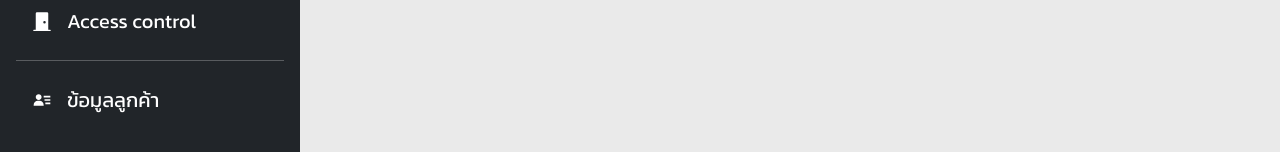
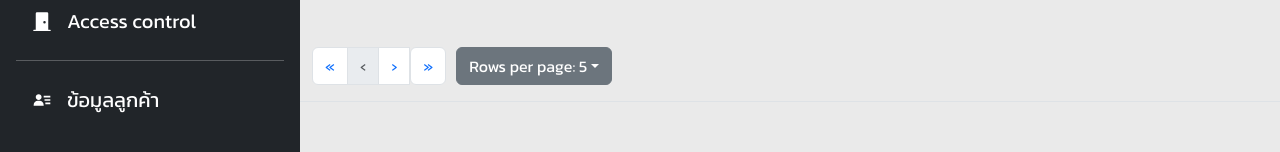
Before and after one commit to Mikesukami/CWEI-project, a React (Vite) app in the folder react-helpdesk/react-helpdesk-main/itvertex-app/: page /cctv/all in a window 1280 px wide. Shown: the part 239-391 px from the top of the page. Built offline with nearby package versions, Linux system fonts and the light colour scheme; no server answers.

Commit message:
Big update for pagination in cctv page and select show per page

```diff
--- a/react-helpdesk/react-helpdesk-main/itvertex-app/src/components/CCTV/Cctv.jsx
+++ b/react-helpdesk/react-helpdesk-main/itvertex-app/src/components/CCTV/Cctv.jsx
@@ -1,13 +1,17 @@
-import { useState , useEffect } from 'react';
+import { useState, useEffect } from 'react';
 import Form from 'react-bootstrap/Form';
 import InputGroup from 'react-bootstrap/InputGroup';
 import Table from 'react-bootstrap/Table';
 import { Link } from 'react-router-dom';
 import CctvItem from './CctvItem';
+import Pagination from 'react-bootstrap/Pagination';
+import Dropdown from 'react-bootstrap/Dropdown';
 
 export default function Customer() {
-    const [search,setSearch] = useState("");
+    const [search, setSearch] = useState("");
     const [cctvdata, setCctvdata] = useState([]);
+    const [currentPage, setCurrentPage] = useState(0);
+    const [numPerPage, setNumPerPage] = useState(5);
 
     useEffect(() => {
         async function fetchData() {
@@ -26,20 +30,44 @@ export default function Customer() {
             let json = await response.json();
 
             //* ค้นหาข้อมูล
-            const result = json.data.filter((item)=> item.ipc_address.includes(search)|| item.ipc_name.includes(search));
+            const result = json.data.filter((item) => item.ipc_address.includes(search) || item.ipc_name.includes(search));
 
             setCctvdata(result);
+            setCurrentPage(0); // Reset to the first page when the search changes
         }
         fetchData();
 
-
-
     }, [search]);
 
+    const totalPages = Math.ceil(cctvdata.length / numPerPage);
+    const startIndex = currentPage * numPerPage;
+    const endIndex = startIndex + numPerPage;
+
+    const handlePageSelect = (page) => {
+        setCurrentPage(page);
+    };
+
+    const handleNumPerPageSelect = (selectedNum) => {
+        setNumPerPage(selectedNum);
+        setCurrentPage(0); // Reset to the first page when the number of rows per page changes
+    };
+
+    const firstPage = () => {
+        setCurrentPage(0);
+    };
+
+    const lastPage = () => {
+        setCurrentPage(totalPages - 1);
+    };
+
+    const showAllData = () => {
+        setNumPerPage(cctvdata.length);
+        setCurrentPage(0);
+    };
 
     return (
         <div style={{ background: '#eaeaea', width: '100%', height: '100vh' }}>
-            <Link className="btn btn-success btn-sm" to="/customer/create" style={{ marginLeft: '3rem', marginTop: '40px'}}>+เพิ่มข้อมูลลูกค้า</Link>
+            <Link className="btn btn-success btn-sm" to="/customer/create" style={{ marginLeft: '3rem', marginTop: '40px' }}>+เพิ่มข้อมูลลูกค้า</Link>
 
             <InputGroup style={{ marginLeft: '3rem', marginTop: '30px', width: '40%' }}>
                 <Form.Control
@@ -51,30 +79,60 @@ export default function Customer() {
                 />
             </InputGroup>
 
-            <div style={{ margin: '3rem' , marginTop: '1rem'}}>
+            <div style={{ margin: '3rem', marginTop: '1rem' }}>
                 <Table striped bordered hover>
                     <thead>
                         <tr role="row" className="bg-secondary text-white">
-                            <th tabIndex="0" rowSpan="1" colSpan="1" style={{width: '5%' , textAlign: 'center'}}>IP Address</th>
-                            <th tabIndex="0" rowSpan="1" colSpan="1" style={{width: '5%' , textAlign: 'center'}}>CCTV Name</th>
-                            <th tabIndex="0" rowSpan="1" colSpan="1" style={{width: '5%' , textAlign: 'center'}}>Status</th>
-                            <th tabIndex="0" rowSpan="1" colSpan="1" style={{width: '5%' , textAlign: 'center'}}>Actions</th>
+                            <th tabIndex="0" rowSpan="1" colSpan="1" style={{ width: '5%', textAlign: 'center' }}>IP Address</th>
+                            <th tabIndex="0" rowSpan="1" colSpan="1" style={{ width: '5%', textAlign: 'center' }}>CCTV Name</th>
+                            <th tabIndex="0" rowSpan="1" colSpan="1" style={{ width: '5%', textAlign: 'center' }}>Status</th>
+                            <th tabIndex="0" rowSpan="1" colSpan="1" style={{ width: '5%', textAlign: 'center' }}>Actions</th>
                         </tr>
                     </thead>
                     <tbody>
                         {Array.isArray(cctvdata) && cctvdata.length > 0 ? (
-                            cctvdata.map((item, index) => (
+                            cctvdata.slice(startIndex, endIndex).map((item, index) => (
                                 <CctvItem key={item.ipc_id} index={index + 1} {...item} />
                             ))
                         ) : (
-                            <tr style={{textAlign: 'center'}}>
+                            <tr style={{ textAlign: 'center' }}>
                                 <td colSpan="6">ไม่พบข้อมูลที่ค้นหา</td>
                             </tr>
                         )}
                     </tbody>
                 </Table>
             </div>
+            <div className='container mt-3 border-bottom'>
+                <Pagination>
+                    <Pagination.First onClick={firstPage} />
+                    <Pagination.Prev disabled={currentPage === 0} onClick={() => setCurrentPage(currentPage - 1)} />
+                    {Array.from({ length: totalPages }, (_, index) => (
+                        <Pagination.Item
+                            key={index}
+                            active={index === currentPage}
+                            onClick={() => handlePageSelect(index)}
+                        >
+                            {index + 1}
+                        </Pagination.Item>
+                    ))}
+                    <Pagination.Next disabled={currentPage === totalPages - 1} onClick={() => setCurrentPage(currentPage + 1)} />
+                    <div style={{ marginRight: '10px' }}>
+                        <Pagination.Last onClick={lastPage} />
+                    </div>
+                    <Dropdown className="float-end">
+                        <Dropdown.Toggle variant="secondary" id="dropdown-basic">
+                            Rows per page: {numPerPage}
+                        </Dropdown.Toggle>
 
+                        <Dropdown.Menu>
+                            <Dropdown.Item onClick={() => handleNumPerPageSelect(5)}>5</Dropdown.Item>
+                            <Dropdown.Item onClick={() => handleNumPerPageSelect(10)}>10</Dropdown.Item>
+                            <Dropdown.Item onClick={() => handleNumPerPageSelect(15)}>15</Dropdown.Item>
+                            <Dropdown.Item onClick={showAllData}>All</Dropdown.Item>
+                        </Dropdown.Menu>
+                    </Dropdown>
+                </Pagination>
+            </div>
         </div>
 
     );
```
Also changed, not shown: react-helpdesk/react-helpdesk-main/itvertex-app/src/components/Sidebar/Sidebar.css (line endings or trailing spaces).
